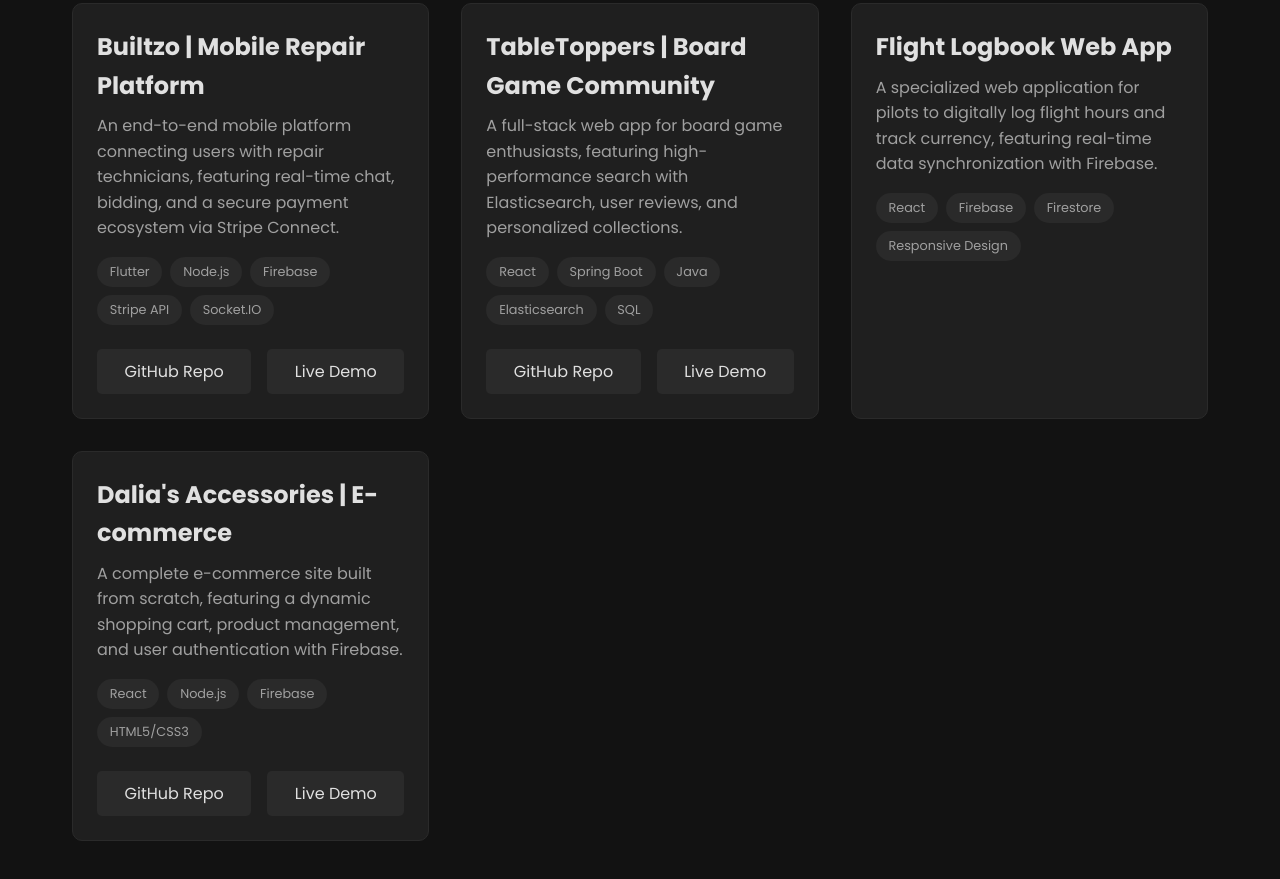
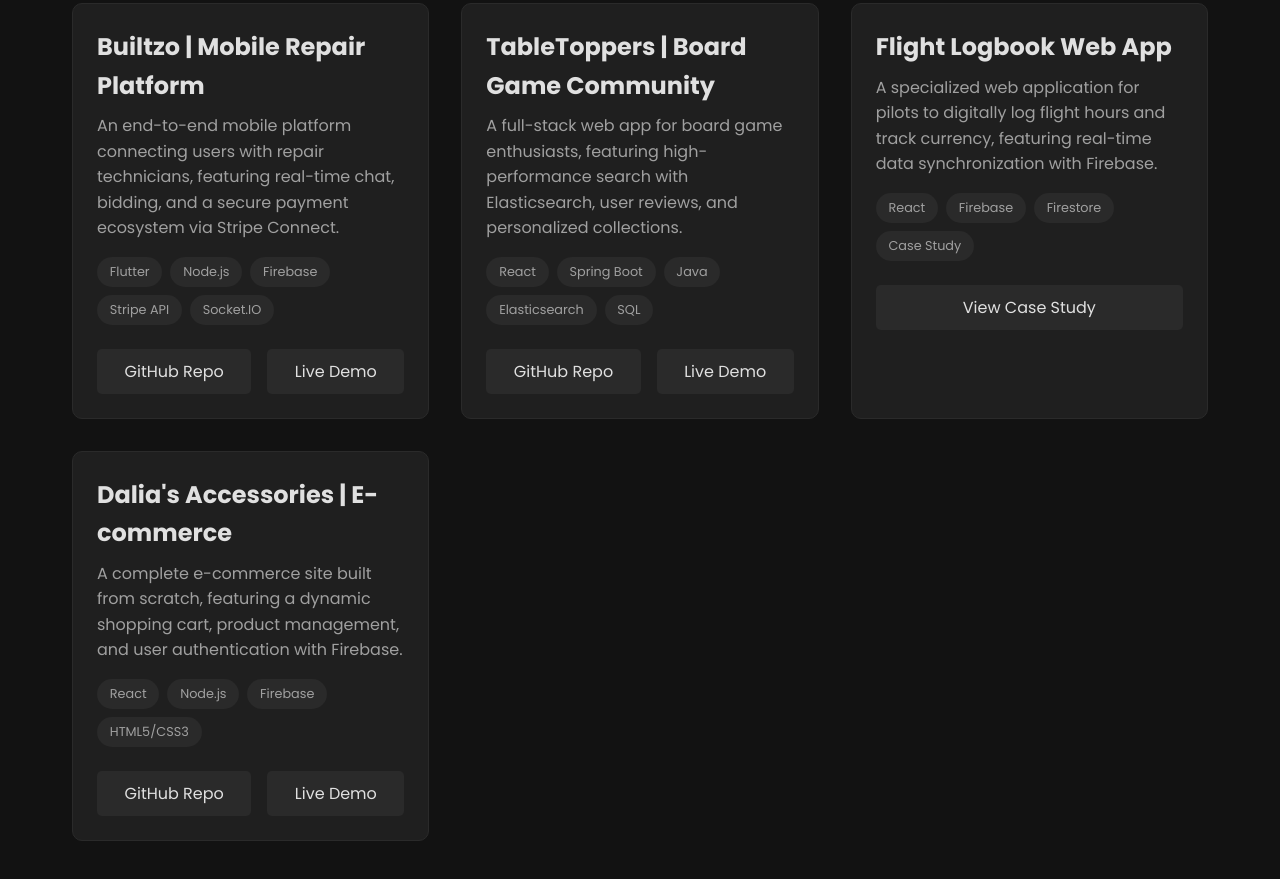
Before and after one commit to YahyaAlhoussein/yahyaalhoussein, a plain HTML site: page index.html in a window 1280 px wide. Shown: the part 1520-2399 px from the top of the page. Drawn offline with nearby package versions, Linux system fonts and the light colour scheme.

Commit message:
Update index.html

```diff
--- a/index.html
+++ b/index.html
@@ -99,17 +99,20 @@
                     </div>
                 </div>
 
-                <!-- Project 3: Flight Logbook -->
+                <!-- Project 3: Flight Logbook (Case Study) -->
                 <div class="project-card">
                     <div class="card-content">
                         <h3>Flight Logbook Web App</h3>
                         <p>A specialized web application for pilots to digitally log flight hours and track currency, featuring real-time data synchronization with Firebase.</p>
                         <div class="tech-stack">
-                            <span>React</span><span>Firebase</span><span>Firestore</span><span>Responsive Design</span>
+                            <span>React</span><span>Firebase</span><span>Firestore</span><span>Case Study</span>
+                        </div>
+                        <div class="project-links">
+                            <!-- This single button now points to your professional case study. -->
+                            <a href="https://github.com/yahyaalhoussein/flight-logbook-case-study" target="_blank" class="btn-project">View Case Study</a>
                         </div>
                     </div>
                 </div>
-
                 <!-- Project 4: Dalia's Accessories -->
                 <div class="project-card">
                     <div class="card-content">
```
